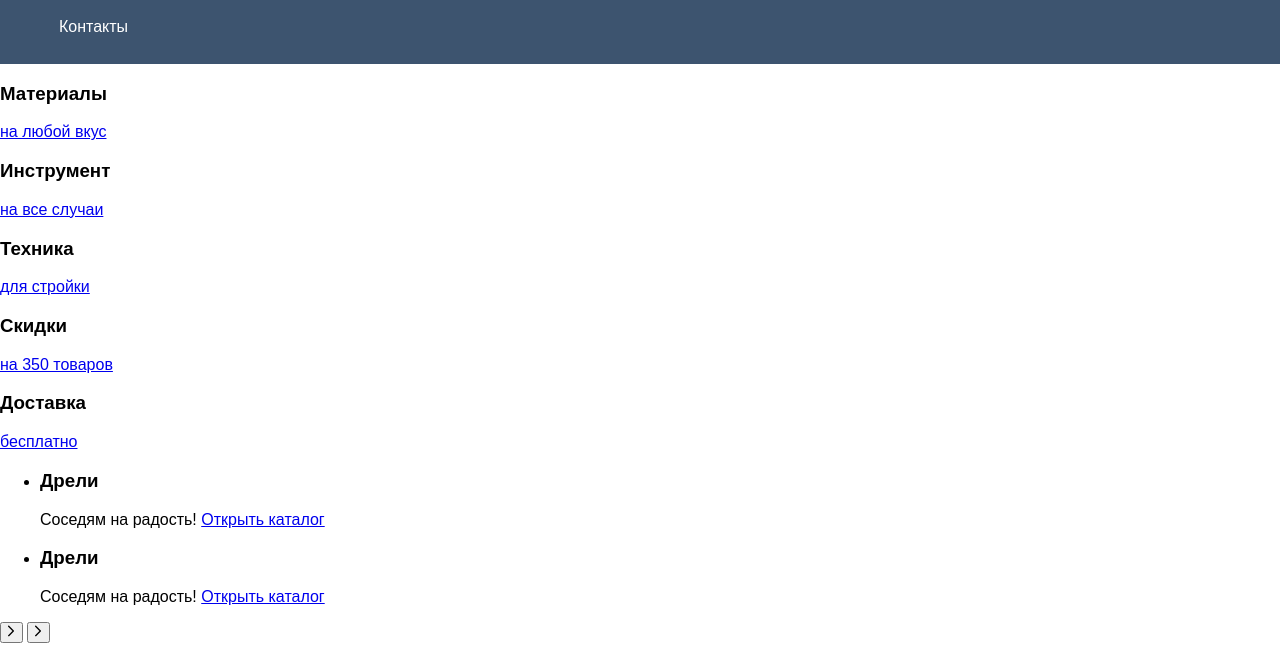
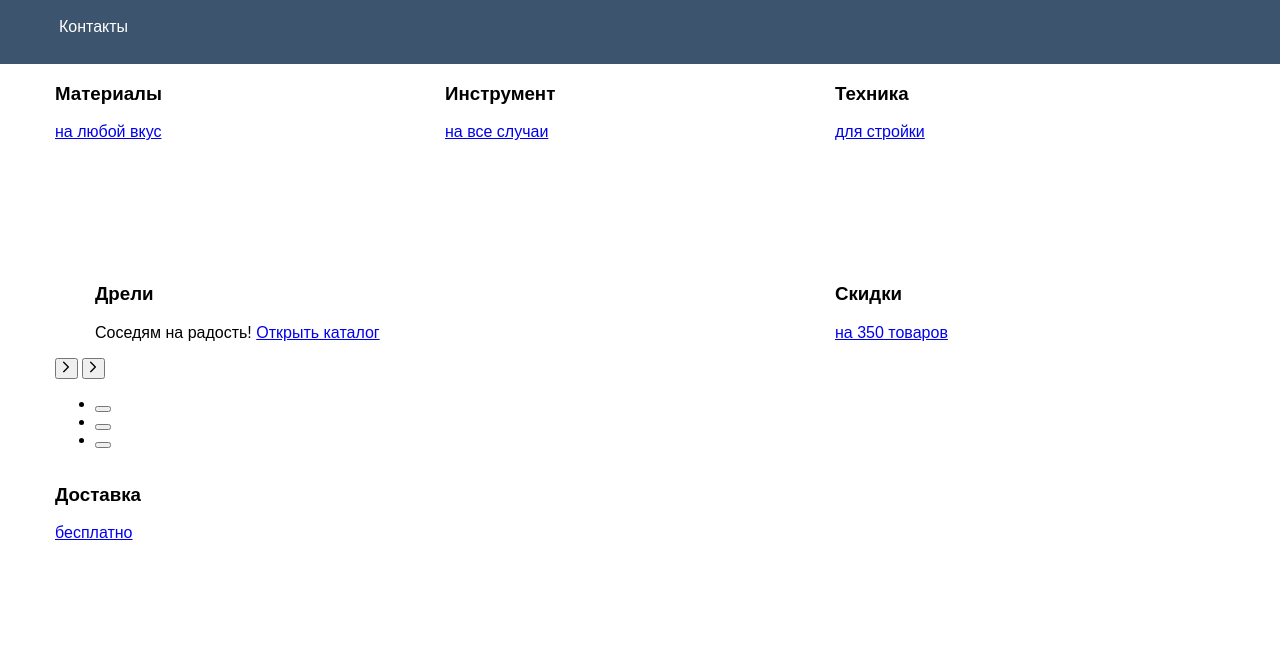
Before and after one commit to konstantin-petruschin/tehnomark, a plain HTML site: page index.html in a window 1280 px wide. Shown: the part 152-800 px from the top of the page. Drawn offline with Linux system fonts and the light colour scheme; files whose address does not match are found by name; a web font is replaced by a local one.

Commit message:
начальная стилизация промо-блока

```diff
--- a/index.html
+++ b/index.html
@@ -102,8 +102,6 @@
                   </a>
                 </li>
               </ul>
-
-
               <a href="#" class="selected-navigation-order">Оформить заказ</a>
             </div>
           </div>
@@ -143,7 +141,7 @@
                   <span class="slider-text">Соседям на радость!</span>
                   <a href="#" class="slider-link">Открыть каталог</a>
                 </li>
-                <li class="slider-item slider-item-current">
+                <li class="slider-item">
                   <h3 class="slider-title">Дрели</h3>
                   <span class="slider-text">Соседям на радость!</span>
                   <a href="#" class="slider-link">Открыть каталог</a>
--- a/slyles/styles.css
+++ b/slyles/styles.css
@@ -331,3 +331,39 @@ body {
   border-radius: 4px;
   margin-right: 3px;
 }
+
+.selected-navigation-order:hover {
+  background-color: #5fbb2d;
+}
+
+.selected-navigation-order:active {
+  background-color: #518534;
+}
+
+
+.promo-block {
+  width: 1170px;
+  padding-left: 40px;
+  padding-right: 40px;
+  margin: 0 auto;
+}
+
+.promo-wrapper {
+  display: grid;
+  grid-template-columns: repeat(3, 1fr);
+  grid-template-rows: repeat(3, 1fr)
+}
+
+.slider {
+  grid-row: 2 / -2;
+  grid-column: 1 / 3;
+
+}
+
+.slider-item {
+  display: none;
+}
+
+.slider-item-current {
+  display: block;
+}
```
